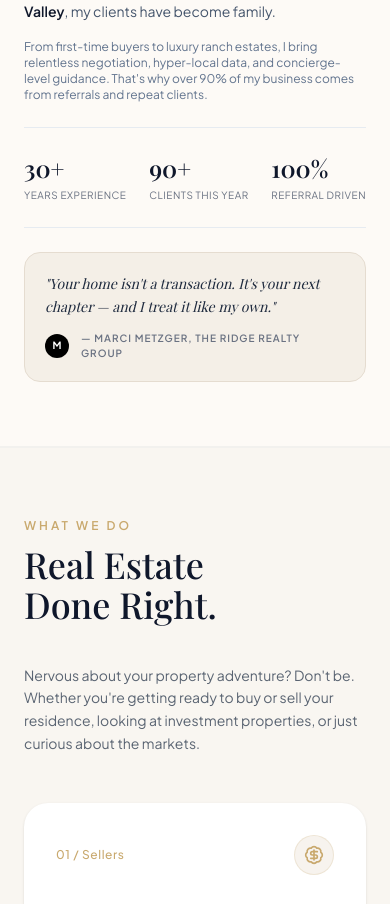
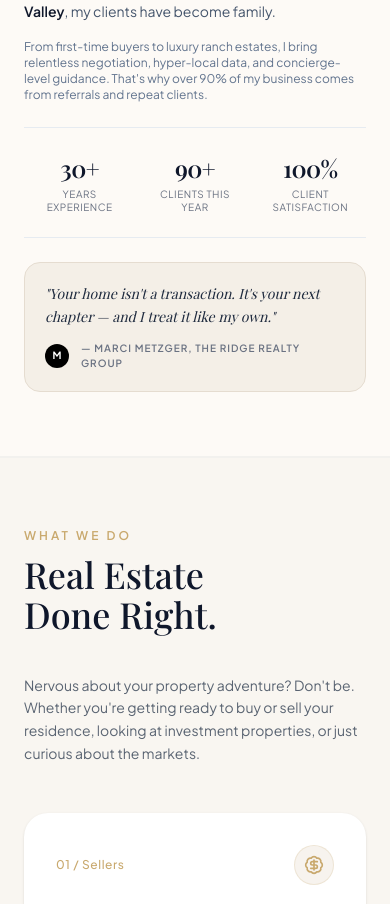
Before and after one commit to tebsss17/MM-Homes, a React (Vite) app: page / in a window 390 px wide. Shown: the part 1740-2644 px from the top of the page. Built offline with nearby package versions, Linux system fonts and the light colour scheme; a web font is replaced by a local one.

Commit message:
fix: about page responsiveness

```diff
--- a/src/components/About.tsx
+++ b/src/components/About.tsx
@@ -36,7 +36,7 @@ export default function About() {
                         <div className="absolute bottom-4 left-4 right-4 sm:right-auto sm:bottom-6 sm:left-6 bg-[#1a1a1a]/90 backdrop-blur-md text-white p-4 sm:p-5 rounded-2xl max-w-xs shadow-xl border border-white/10">
                             <div className="flex items-baseline gap-1">
                             <span className="font-serif text-2xl sm:text-3xl font-semibold">
-                                $<CountUp end={28} />.<CountUp end={5} />
+                                $<CountUp end={28} duration={0.7} />.<CountUp end={5} duration={0.7} />
                             </span>
                             <span className="text-[#C9A96E] font-medium text-lg sm:text-xl">M+</span>
                             </div>
@@ -94,29 +94,31 @@ export default function About() {
                     </div>
 
                     {/* Stats Row with Animated Numbers */}
-                    <div className="flex items-center justify-between border-t border-b border-slate-200/80 py-6">
-                        <div>
-                            <p className="font-serif text-2xl sm:text-3xl text-slate-900 font-semibold">
-                            <CountUp end={30} suffix="+" />
+                    <div className="grid grid-cols-3 gap-1 sm:gap-4 md:gap-6 border-t border-b border-slate-200/80 py-6 text-center">
+                        <div className="flex flex-col items-center justify-center">
+                            <p className="font-serif text-xl min-[380px]:text-2xl sm:text-3xl text-slate-900 font-semibold tracking-tight">
+                                <CountUp end={30} duration={0.7} suffix="+" />
                             </p>
-                            <p className="text-[10px] sm:text-xs text-gray-500 uppercase tracking-wider mt-1">
-                            Years Experience
+                            <p className="text-[9px] min-[380px]:text-[10px] sm:text-xs text-gray-500 uppercase tracking-wider mt-1 leading-tight max-w-[90px] sm:max-w-none">
+                                Years Experience
                             </p>
                         </div>
-                        <div>
-                            <p className="font-serif text-2xl sm:text-3xl text-slate-900 font-semibold">
-                            <CountUp end={90} suffix="+" />
+
+                        <div className="flex flex-col items-center justify-center">
+                            <p className="font-serif text-xl min-[380px]:text-2xl sm:text-3xl text-slate-900 font-semibold tracking-tight">
+                                <CountUp end={90} duration={0.7} suffix="+" />
                             </p>
-                            <p className="text-[10px] sm:text-xs text-gray-500 uppercase tracking-wider mt-1">
-                            Clients This Year
+                            <p className="text-[9px] min-[380px]:text-[10px] sm:text-xs text-gray-500 uppercase tracking-wider mt-1 leading-tight max-w-[90px] sm:max-w-none">
+                                Clients This Year
                             </p>
                         </div>
-                        <div>
-                            <p className="font-serif text-2xl sm:text-3xl text-slate-900 font-semibold">
-                            <CountUp end={100} suffix="%" />
+
+                        <div className="flex flex-col items-center justify-center">
+                            <p className="font-serif text-xl min-[380px]:text-2xl sm:text-3xl text-slate-900 font-semibold tracking-tight">
+                                <CountUp end={100} duration={0.7} suffix="%" />
                             </p>
-                            <p className="text-[10px] sm:text-xs text-gray-500 uppercase tracking-wider mt-1">
-                            Referral Driven
+                            <p className="text-[9px] min-[380px]:text-[10px] sm:text-xs text-gray-500 uppercase tracking-wider mt-1 leading-tight max-w-[90px] sm:max-w-none">
+                                Client Satisfaction
                             </p>
                         </div>
                     </div>
```
